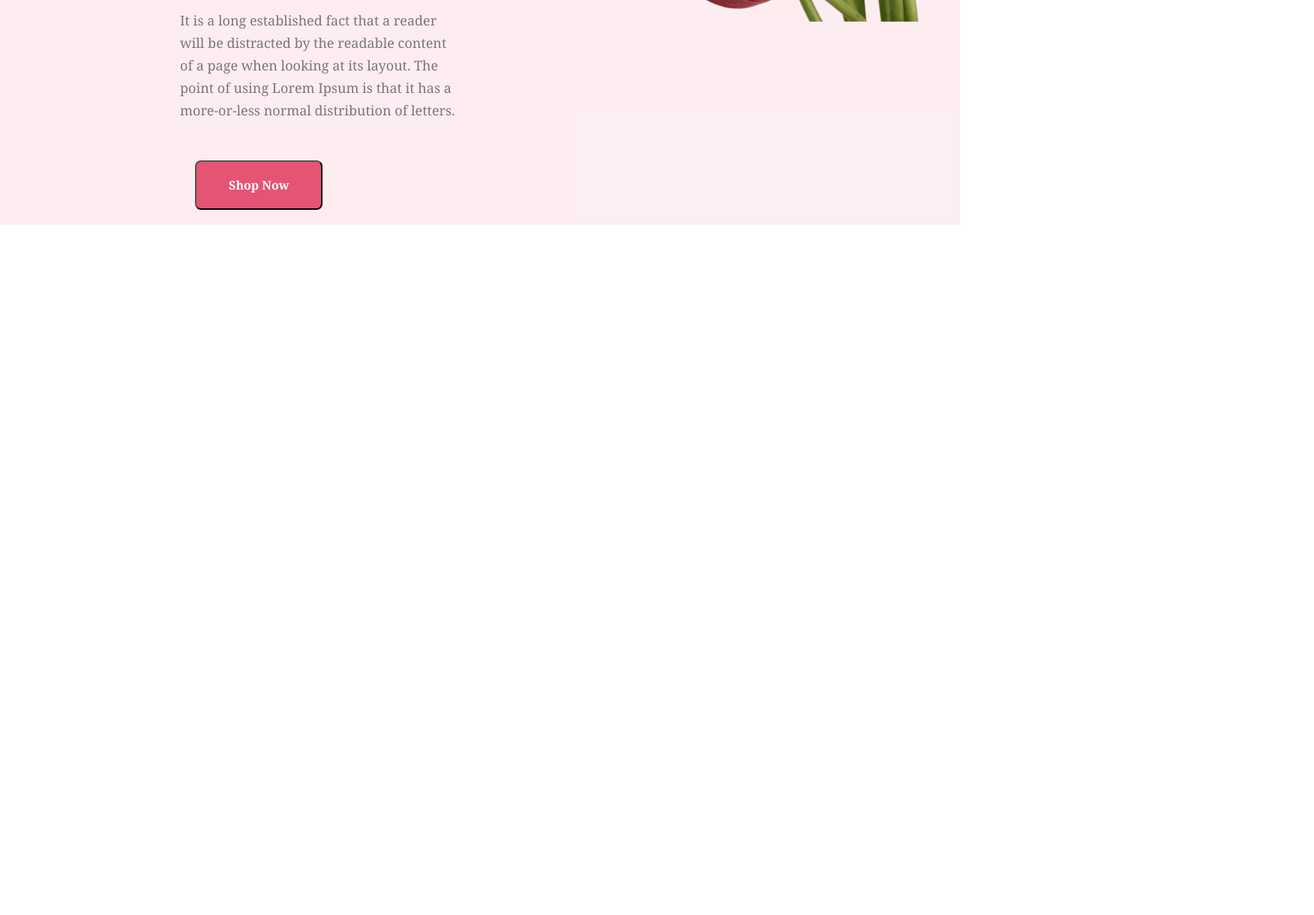
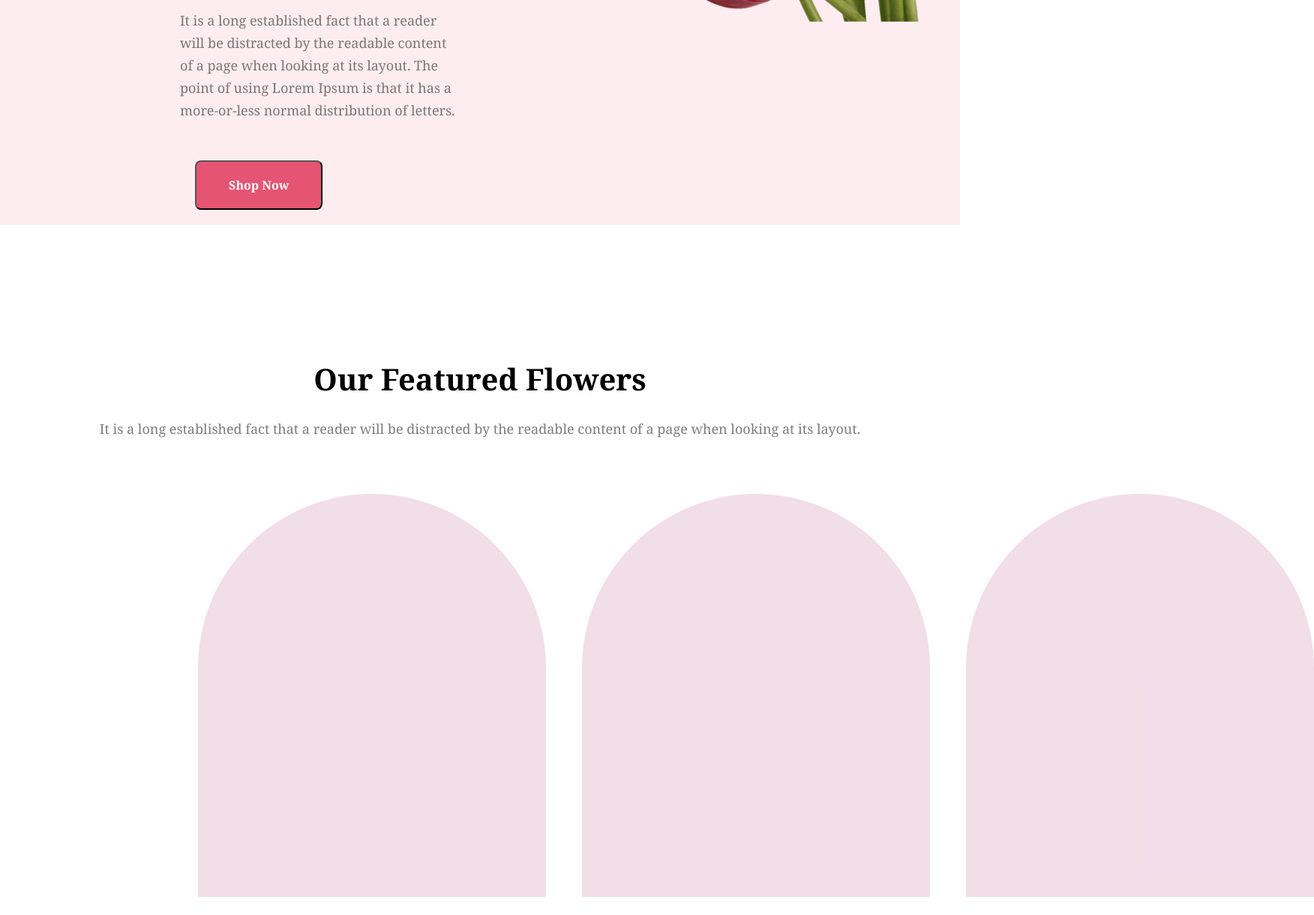
Before and after one commit to anayat22/flower-shop-assignment, a plain HTML site: page index.html in a window 1280 px wide. Shown: the part 871-2092 px from the top of the page at 75% size, 1752 px wide, since content can reach past the window. Before the commit the page ends 1171 px from the top, so only its background shows below. Drawn offline with Linux system fonts and the light colour scheme.

Commit message:
added the main section

```diff
--- a/index.html
+++ b/index.html
@@ -22,6 +22,22 @@
         </div>
     </header>
     <main>
+        <div class="main-container">
+            <h2 class="main-title">Our Featured Flowers</h2>
+            <p class="main-description">It is a long established fact that a reader will be distracted by the readable
+                content of a page when looking at its layout.</p>
+                <div class="main-features">
+                    <div class="fetur-flower">
+                        <p class="feature-name"></p>
+                    </div>
+                    <div class="fetur-flower">
+                        <p class="feature-name"></p>
+                    </div>
+                    <div class="fetur-flower">
+                        <p class="feature-name"></p>
+                    </div>
+                </div>
+        </div>
 
     </main>
     <footer>
--- a/styles/style.css
+++ b/styles/style.css
@@ -66,3 +66,31 @@ header {
     font-weight: 800;
 
 }
+
+.main-title{
+  text-align: center;
+  margin-top: 178px;
+  font-size: 40px;
+  /* padding: 178px 764px 132px 764px; */
+}
+.main-description{
+    text-align: center;
+    color: rgba(39, 39, 39, 0.60);
+    font-size: 18px;
+    font-weight: 400;
+    line-height: 30px;
+    margin-bottom: 48px;
+    margin-top: 24px;
+}
+.fetur-flower {
+    width: 464px;
+    height: 538px;
+    flex-shrink: 0;
+    border-radius: 300px 300px 0px 0px;
+    background: rgba(167, 33, 98, 0.15);
+    margin: 24px;
+}
+.main-features{
+    display: flex;
+    margin: 0 240px;
+}
```
